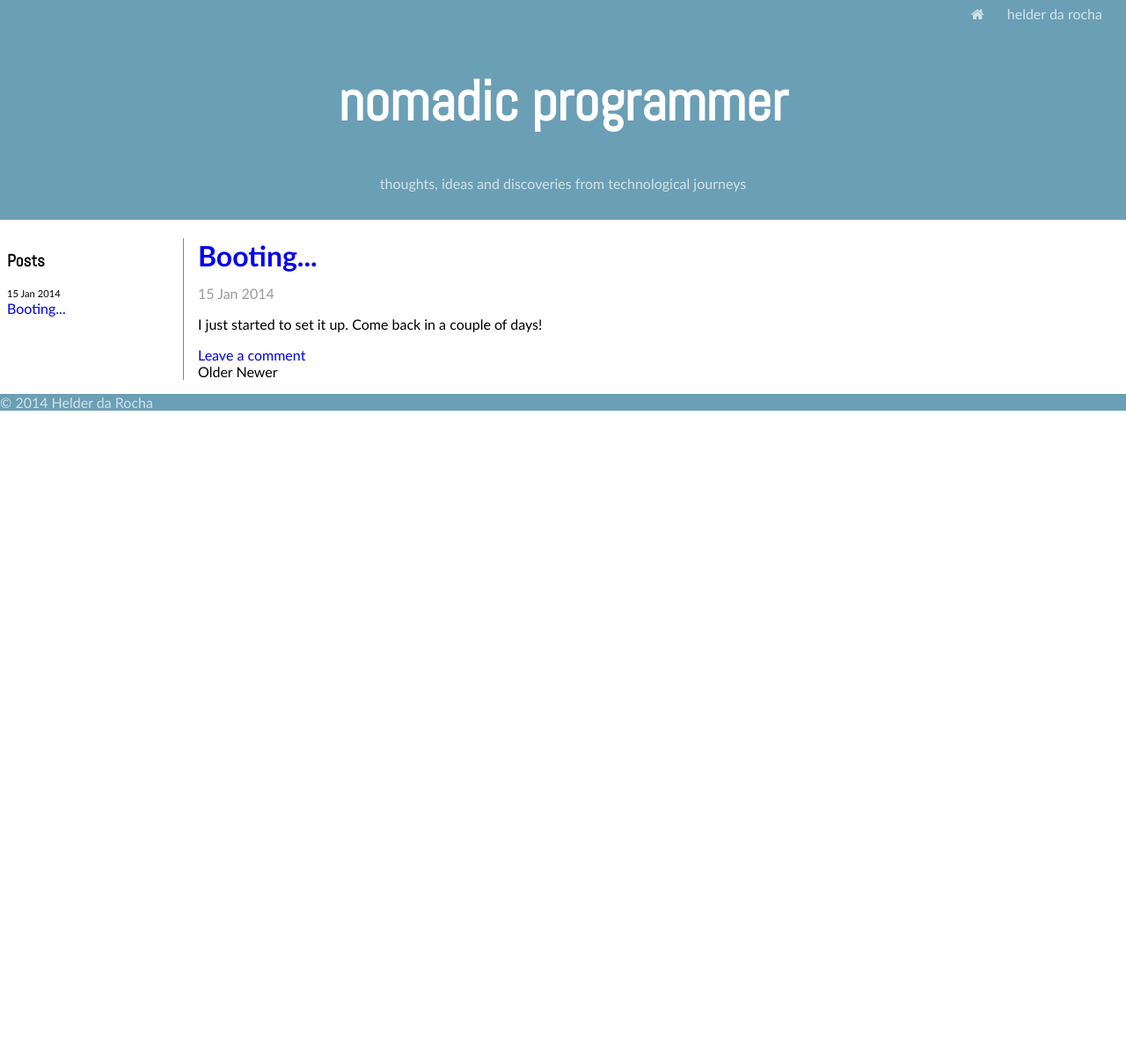
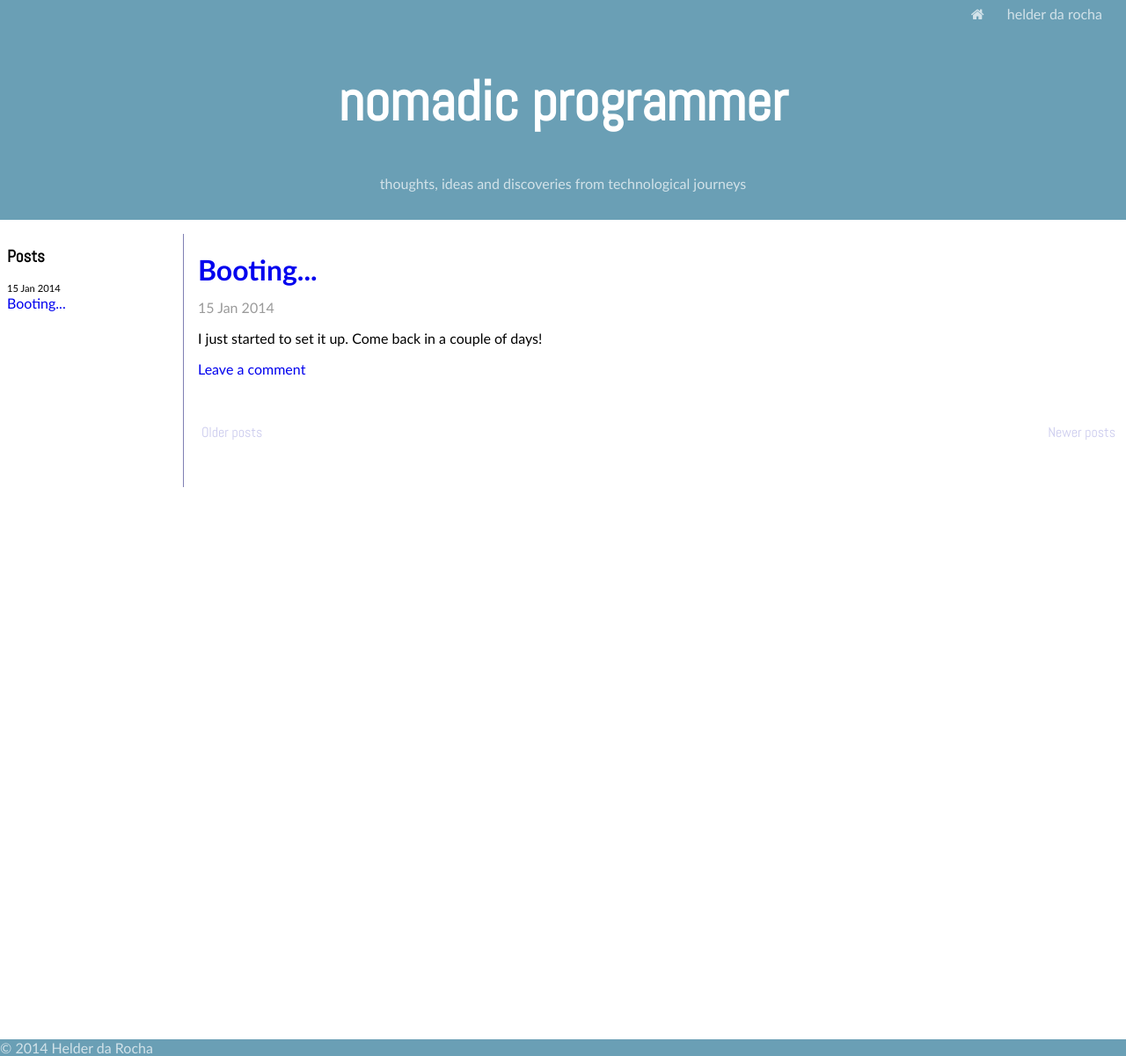
Before and after one commit to helderdarocha/helderdarocha.github.io, a Jekyll site: the page built from index.html, in a window 1280 px wide. Shown: the whole page at 88% size. Built offline with Jekyll 4.4.1, drawn with Linux system fonts in a browser that asks for light colours; nearby versions of some CDN libraries; Markdown is read by kramdown in place of the engine named in the settings; the list of posts is cut into pages by our own code; comment, search, counter and statistics services are not loaded; before the commit the page ends 900 px from its top, so only the background shows below that.

Commit message:
CSS debugging: sticky footer

```diff
--- a/_includes/header.html
+++ b/_includes/header.html
@@ -1,7 +1,7 @@
 <section class="header">
     <nav>
         <ul class="menu">
-            <li class="menu-item{% if page.title == 'Home' %} menu-item-active{% endif %}">
+            <li class="menu-item">
                 <a href="/"><i class="fa fa-home"></i></a>
             </li>
 
@@ -19,7 +19,13 @@
         </ul>
     </nav>
     <header>
-        <h1 class="site-title">{{ site.title }}</h1>
+        <h1 class="site-title">
+            {% if page.root %}
+                {{ site.title }}
+            {% else %}
+                <a href="/">{{ site.title }}</a>
+            {% endif %}
+        </h1>
 
         <p class="lead">{{ site.description }}</p>
     </header>
--- a/index.html
+++ b/index.html
@@ -22,17 +23,17 @@ title: Home
 
 <div class="pagination">
   {% if paginator.next_page %}
-    <a class="pagination-item older" href="/page{{paginator.next_page}}">Older</a>
+    <a class="pagination-item older" href="/page{{paginator.next_page}}">Older posts</a>
   {% else %}
-    <span class="pagination-item older">Older</span>
+    <span class="pagination-item older">Older posts</span>
   {% endif %}
   {% if paginator.previous_page %}
     {% if paginator.page == 2 %}
-      <a class="pagination-item newer" href="/">Newer</a>
+      <a class="pagination-item newer" href="/">Newer posts</a>
     {% else %}
-      <a class="pagination-item newer" href="/page{{paginator.previous_page}}">Newer</a>
+      <a class="pagination-item newer" href="/page{{paginator.previous_page}}">Newer posts</a>
     {% endif %}
   {% else %}
-    <span class="pagination-item newer">Newer</span>
+    <span class="pagination-item newer">Newer posts</span>
   {% endif %}
 </div>
--- a/public/css/app.css
+++ b/public/css/app.css
@@ -1,8 +1,8 @@
 body {
     font-family: 'Trebuchet MS', Helvetica, Arial, serif;
     font-size: 20px;
+    width: 100%;
     height: 100%;
-    width: 100%;
     position: absolute;
 }
 @media (min-width: 48rem) {
@@ -29,11 +29,17 @@ small {font-size: 70%}
     height: auto;
 }
 
+#page-body {
+    min-height: 100%;
+    padding: 1rem 0;
+}
+
 #page-foot {
     background-color: #6a9fb5;
     color: rgba(100%,100%,100%,0.7);
-    margin-top: 1rem;
-    position: static;
+    position: relative;
+    height: 1.5rem;
+    clear:both;
 }
 
 /* Top bar */
@@ -51,6 +57,12 @@ small {font-size: 70%}
     width: 100%;
     color: rgba(255,255,255,.7);
     background-color: #6a9fb5;
+}
+.header a, .header a:visited {
+    color: white;
+}
+.header a:hover, .header a:focus {
+    color: rgba(255,255,255,.7);
 }
 
 .header header h1 {
@@ -101,7 +113,9 @@ small {font-size: 70%}
 
 #page-body .content {
     margin-left: 0;
-    padding: 0 0.5rem 0 0.5rem;
+    padding: 0 0.5rem 0rem 0.5rem;
+    overflow:auto;
+    min-height: 100%;
 }
 
 @media (min-width: 48rem) {
@@ -118,6 +132,11 @@ small {font-size: 70%}
         margin-left: 13rem;
         padding: 0 0.5rem 0 1rem;
         border-left: solid rgb(50%,50%,70%) 1px;
+    }
+
+    #page-foot {
+        height: 1.2rem;
+        clear:both;
     }
 }
 
@@ -165,3 +184,32 @@ pre code {
     margin-bottom: 1rem;
     color: #9a9a9a;
 }
+
+.pagination {
+    overflow: hidden; /* clearfix */
+    margin: 3rem 0;
+    font-family: "Abel", Helvetica, Arial, sans-serif;
+    color: #cce;
+    text-align: center;
+}
+
+.pagination-item {
+    display: block;
+    padding: .25rem;
+}
+.pagination-item:first-child {
+    float: left;
+    text-align: left;
+}
+.pagination-item:last-child {
+    float: right;
+    text-align: right;
+}
+
+a.pagination-item:hover {
+    background-color: #f5f5f5;
+}
+
+.pagination-item {
+    width: 45%;
+}
```
Also changed, not shown: other parts of index.html (+1 -0 lines).
